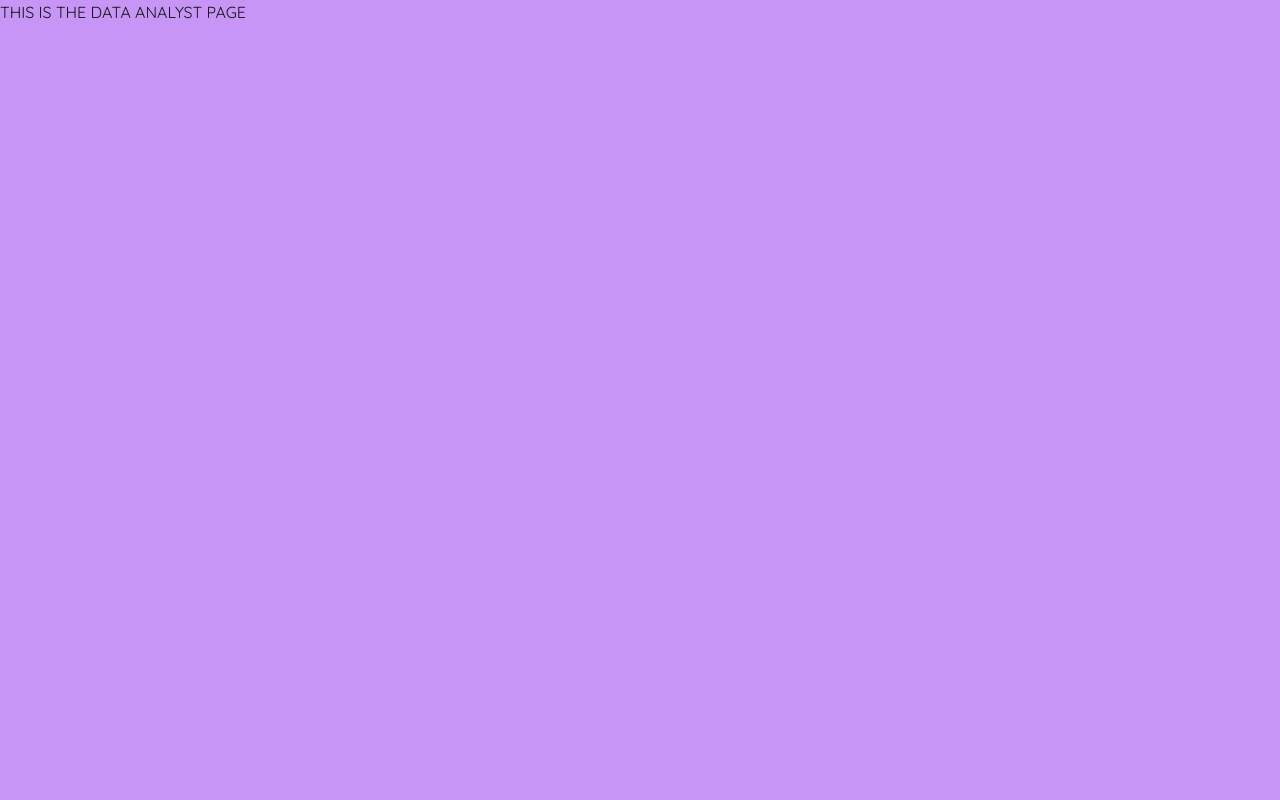
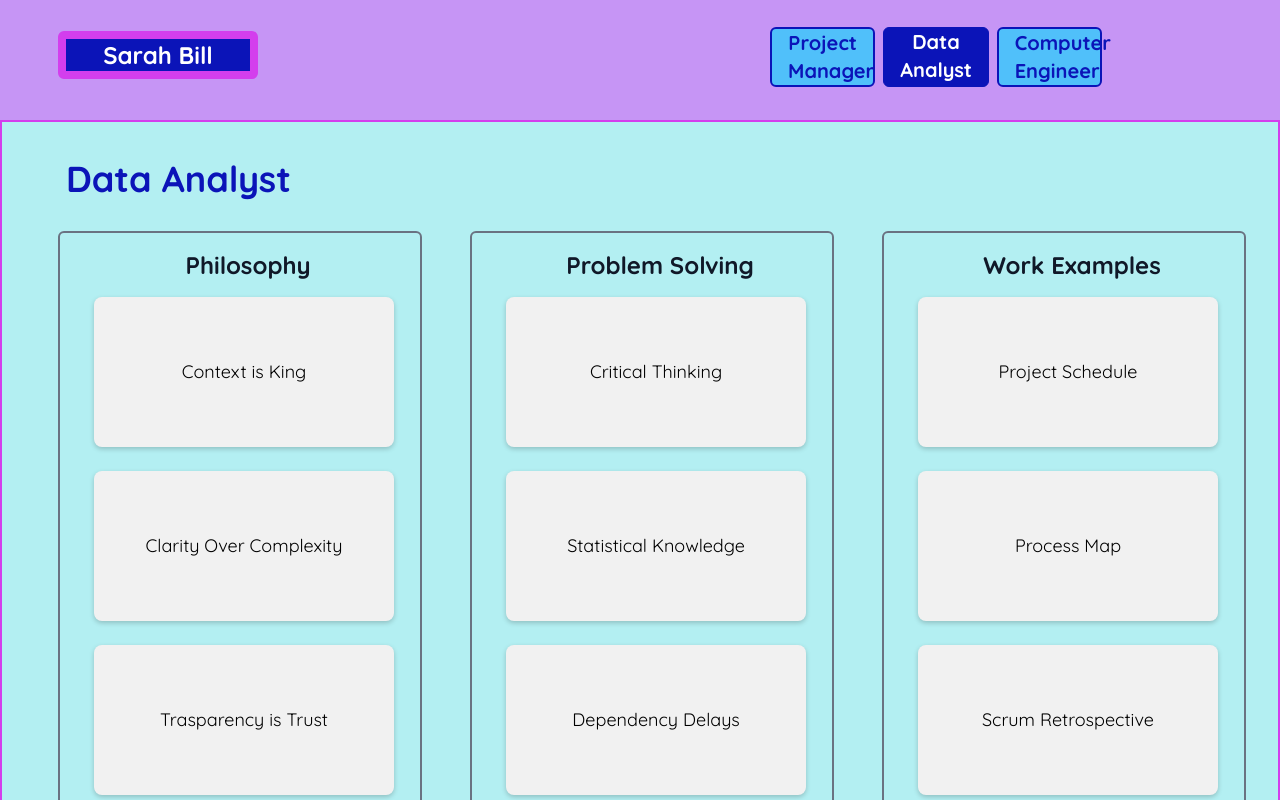
Before and after one commit to thekid1881/portfolio, a Next.js app: page /data in a window 1280 px wide. Shown: the top 800 px of the page. Built offline with nearby package versions, Linux system fonts and the light colour scheme.

Commit message:
todays newest changes

```diff
--- a/app/data/page.js
+++ b/app/data/page.js
@@ -1,5 +1,177 @@
-export default function Data() {
-    return (
-        <div>THIS IS THE DATA ANALYST PAGE</div>
-    );
+import Link from "next/link";
+import { FaCircleNotch } from "react-icons/fa";
+import Image from "next/image";
+import { FlipCard } from "@/components/FlipCard";
+
+export default function Project() {
+  return (
+    <div className="grid grid-rows-[20px_1fr] items-center justify-items-center min-h-screen p-8 pb-20 pt-20 gap-16 mt-30 bg-[#b3eff2] border-solid border-2 border-[#d33eed]">
+      <main className="flex flex-col gap-[32px] justify-center min-h-screen">
+        <div className="flex flex-row items-start p-6 mt-135 mr-30">
+          <Link
+            href="/"
+          >
+            <h1
+              className="text-2xl text-white bg-[#0b14b8] w-50 text-center font-bold my-6 px-4 mr-8 rounded-md border-solid border-8 border-[#d33eed]"
+            >
+              Sarah Bill
+            </h1>
+          </Link>
+          <div className="grid grid-cols-3 gap-2 align-center justify-center text-center ml-120 mt-5">
+            <Link
+              className="text-xl font-extrabold text-[#0b14b8] bg-[#50c0fa] hover:bg-[#d33eed] hover:text-gray-800 rounded-md border-solid border-2 border-[#0b14b8] px-4"
+              href="/project"
+            >
+              Project Manager
+            </Link>
+            <Link
+              className="text-xl font-extrabold text-white bg-[#0b14b8] rounded-md border-solid border-1 border-[#0b14b8] px-4"
+              href="/data"
+            >
+              Data Analyst
+            </Link>
+            <Link
+              className="text-xl font-extrabold text-[#0b14b8] bg-[#50c0fa] hover:bg-[#d33eed] hover:text-gray-800 rounded-md border-solid border-2 border-[#0b14b8] px-4"
+              href="computer"
+            >
+              Computer Engineer
+            </Link>
+          </div>
+        </div>
+        <div className="justify-items-start text-4xl text-[#0b14b8] font-extrabold ml-8">
+          Data Analyst
+        </div>
+        <div className="grid grid-cols-3 gap-6 justify-center text-lg">
+          <div className="justify-items-center text-lg border-solid border-2 border-gray-500 rounded-md p-4 ml-6">
+            <div>
+              <p className="flex flex-col col-start-1 justify-start text-2xl font-bold text-gray-900 ml-4">
+                Philosophy
+              </p>
+            </div>
+            <div className="ml-2 my-2 p-2 justify-items-center text-center">
+              <FlipCard
+                frontContent={<h2>Context is King</h2>}
+                backContent={<p>Data must be interpreted within business context, otherwise misleading conclusions may arise.</p>}
+              />
+            </div>
+            <div className="ml-2 my-2 p-2 justify-items-center text-center">
+              <FlipCard
+                frontContent={<h2>Clarity Over Complexity</h2>}
+                backContent={<p>Prioritize clear data and insights over complication or ambiguity.</p>}
+              />
+            </div>
+            <div className="ml-2 my-2 p-2 justify-items-center text-center">
+              <FlipCard
+                frontContent={<h2>Trasparency is Trust</h2>}
+                backContent={<p>Making decisions based on data requires cross-functional trust, which can only be done with transparent data and applied methods.</p>}
+              />
+            </div>
+          </div>
+          <div className="justify-items-center text-lg border-solid border-2 border-gray-500 rounded-md p-4 ml-6">
+            <div>
+              <p className="flex flex-col col-start-2 justify-start text-2xl font-bold text-gray-900 ml-4">
+                Problem Solving
+              </p>
+            </div>
+            <div className="ml-2 my-2 p-2 justify-items-center text-center">
+              <FlipCard
+                frontContent={<h2>Critical Thinking</h2>}
+                backContent={<p>Data must be evaluated objectively, skeptically, and curiously to ensure accurate insights.</p>}
+              />
+            </div>
+            <div className="ml-2 my-2 p-2 justify-items-center text-center">
+              <FlipCard
+                frontContent={<h2>Statistical Knowledge</h2>}
+                backContent={<p>In traditional projects, the BRD can be used with change management. With agile projects, sprint metrics can be discussed to carefully commit to work.</p>}
+              />
+            </div>
+            <div className="ml-2 my-2 p-2 justify-items-center text-center">
+              <FlipCard
+                frontContent={<h2>Dependency Delays</h2>}
+                backContent={<p>Resolving impediments is a top priority, achieved through honest and direct transparency between the project team and the stakeholders.</p>}
+              />
+            </div>
+          </div>
+          <div className="justify-items-center text-lg border-solid border-2 border-gray-500 rounded-md p-4 ml-6">
+            <div>
+              <p className="flex flex-col col-start-3 justify-start text-2xl font-bold text-gray-900 ml-4">
+                Work Examples
+              </p>
+            </div>
+            <div className="ml-2 my-2 p-2 justify-items-center text-center">
+              <FlipCard
+                frontContent={<h2>Project Schedule</h2>}
+                backContent={
+                  <Link
+                    href="/gantt"
+                  >
+                    <Image
+                      src="/programschedule.png"
+                      width={250}
+                      height={250}
+                      alt="program schedule"
+                    />
+                  </Link>
+                }
+              />
+            </div>
+            <div className="ml-2 my-2 p-2 justify-items-center text-center">
+              <FlipCard
+                frontContent={<h2>Process Map</h2>}
+                backContent={
+                  <Link
+                    href="/map"
+                  >
+                    <Image
+                      src="/processmap.png"
+                      width={250}
+                      height={250}
+                      alt="process map"
+                    />
+                  </Link>
+                }
+              />
+            </div>
+            <div className="ml-2 my-2 p-2 justify-items-center text-center">
+              <FlipCard
+                frontContent={<h2>Scrum Retrospective</h2>}
+                backContent={
+                  <Link
+                    href="/retro"
+                  >
+                    <Image
+                      src="/retrospective.png"
+                      width={250}
+                      height={250}
+                      alt="retrospective"
+                    />
+                  </Link>
+                }
+              />
+            </div>
+          </div>
+        </div>
+        <div className="flex gap-[24px] flex-wrap items-center justify-center mx-115 mt-4">
+          <Link
+            className="flex items-center gap-2 font-bold hover:underline hover:underline-offset-4 p-2"
+            href="/interview"
+          >
+            Interview Questions
+          </Link>
+          <Link
+            className="flex items-center gap-2 font-bold hover:underline hover:underline-offset-4 p-2"
+            href="/resumes"
+          >
+            Resumes
+          </Link>
+          <Link
+            className="flex items-center gap-2 font-bold hover:underline hover:underline-offset-4 p-2"
+            href="/references"
+          >
+            References
+          </Link>
+        </div>
+      </main>
+    </div>
+  );
 }
```
